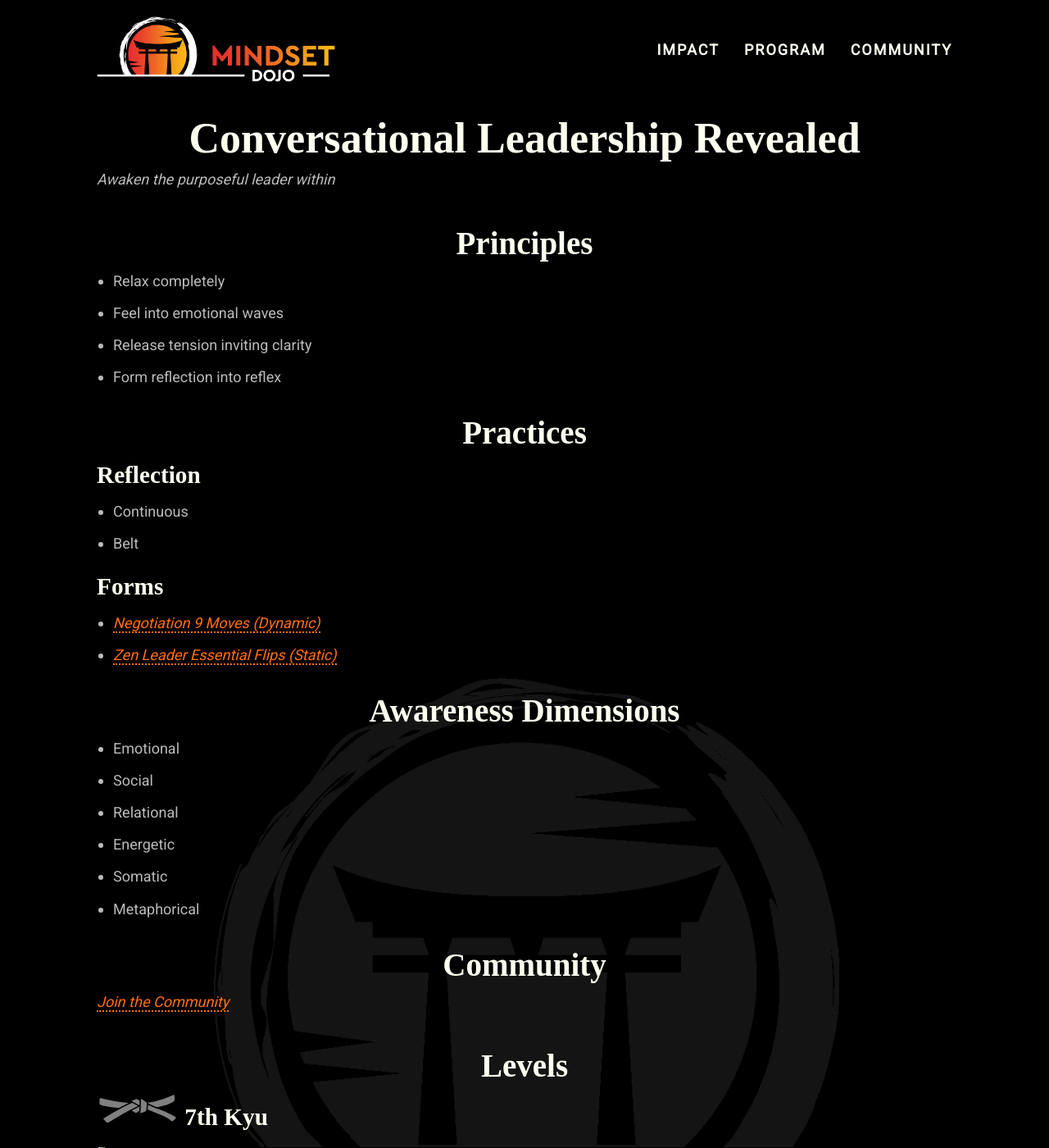
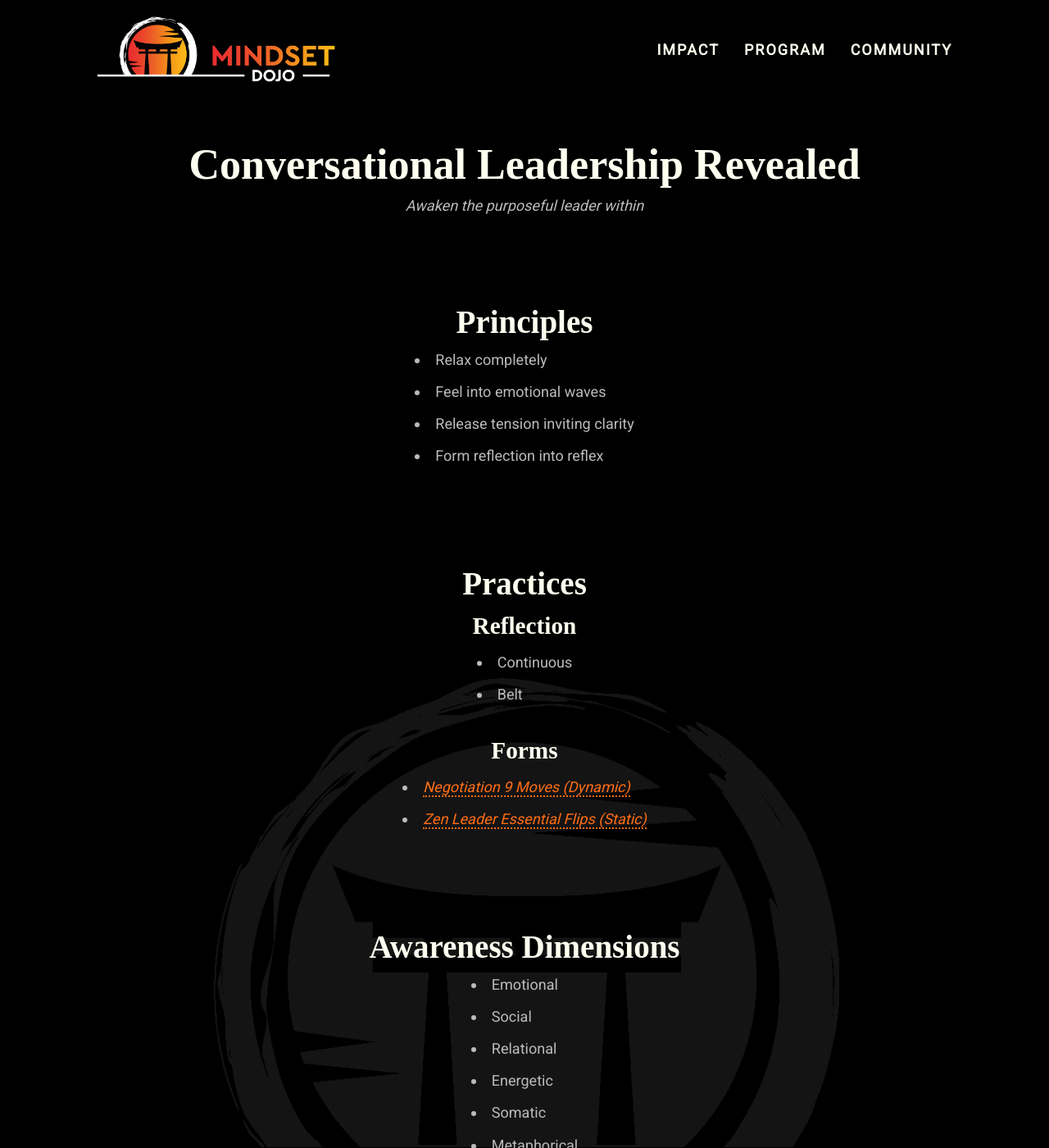
Before and after one commit to mindset-dojo/mindset-dojo.github.io, a Jekyll site: the page built from program.md, in a window 1280 px wide and 1400 px high. Shown: the whole window at 82% size. Built offline with Jekyll 4.4.1, drawn with Linux system fonts in a browser that asks for light colours; some web fonts are replaced.

Commit message:
Added Program Page Centering CSS to md.css.

```diff
--- a/assets/css/md.css
+++ b/assets/css/md.css
@@ -838,3 +838,42 @@
     object-position: 0;
     z-index: -1;
 }
+
+/* [PROGRAM PAGE CENTERING] */
+#program {
+    text-align: center;
+}
+
+#program section {
+    display: flex;
+    flex-direction: column;
+    align-items: center;
+    padding: 2rem 1rem;
+}
+
+#program section ul {
+    max-width: 700px;
+    margin: 0 auto 1.5rem;
+    padding-left: 0;
+    list-style-position: inside;
+}
+
+#program section ul li {
+    text-align: left;
+}
+
+/* Responsive tweaks for small screens */
+@media (max-width: 600px) {
+    #program section {
+        padding: 1rem 0.5rem;
+    }
+
+    #program section ul {
+        max-width: 100%;
+        padding: 0 1rem;
+    }
+
+    #program section ul li {
+        font-size: var(--text-s);
+    }
+}
```
